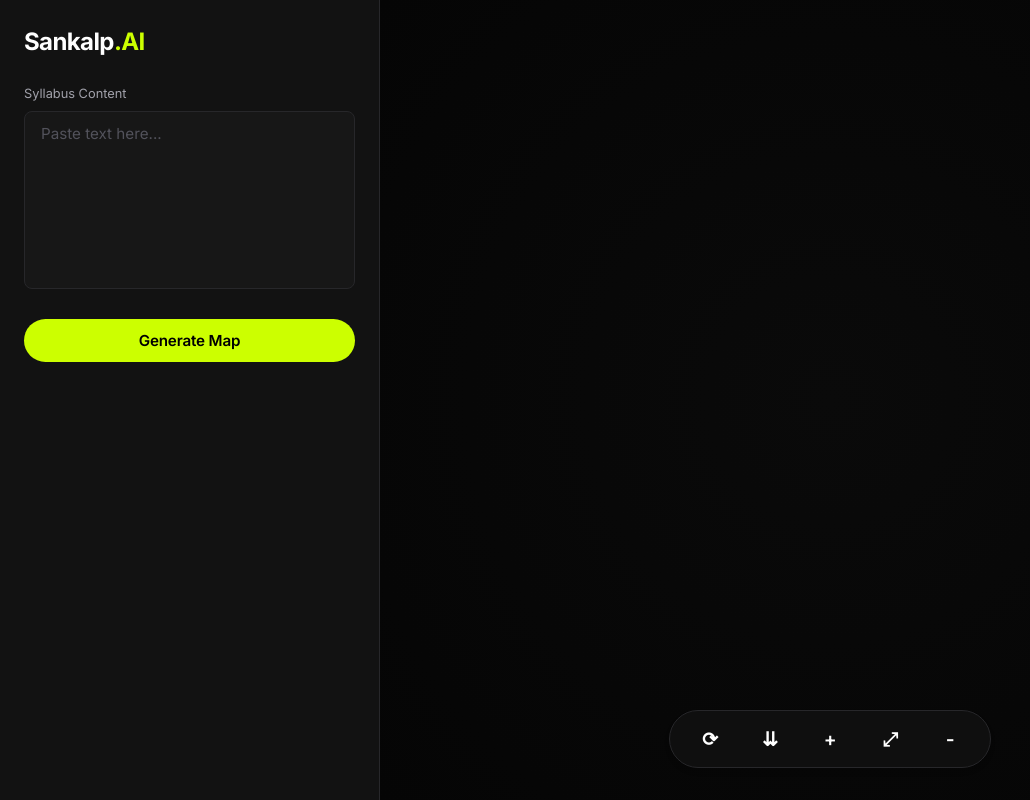
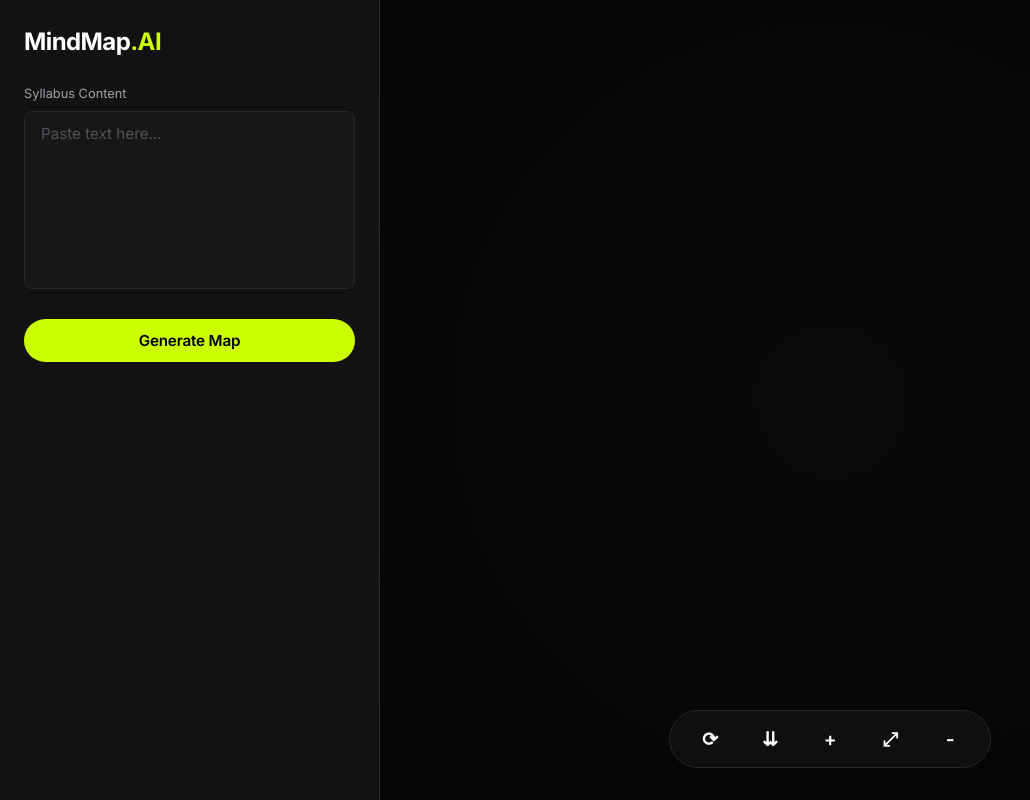
Before and after one commit to debmalya123-debug/Mind-Map, a Flask app: page / in a window 1280 px wide. Shown: the whole page, without its empty margins (0-1030 px from the left). Run offline with Flask 3, Linux system fonts and the light colour scheme.

Commit message:
Logo Fix

```diff
--- a/templates/index.html
+++ b/templates/index.html
@@ -15,7 +15,7 @@
     <div class="app">
         <aside class="sidebar">
             <div class="header">
-                <h1>Sankalp<span>.AI</span></h1>
+                <h1>MindMap<span>.AI</span></h1>
             </div>
 
             <div class="input-group">
```
